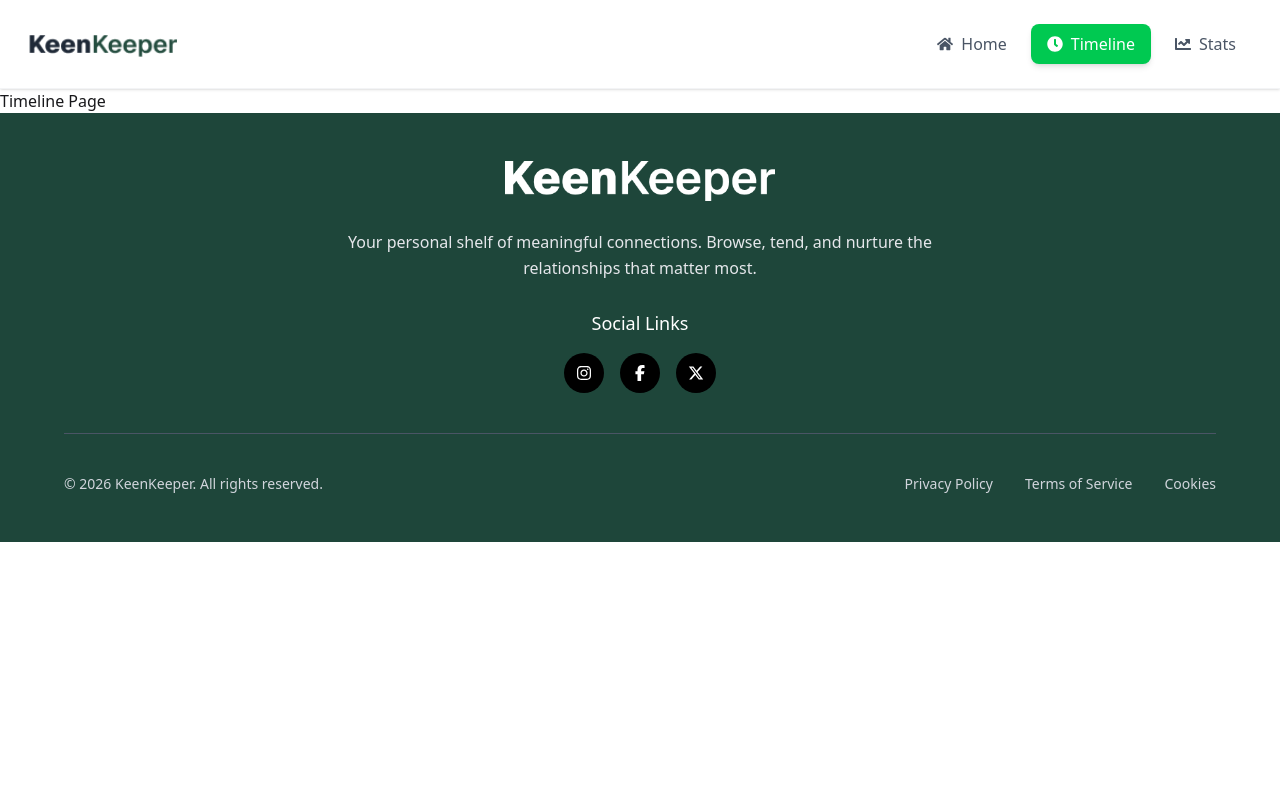
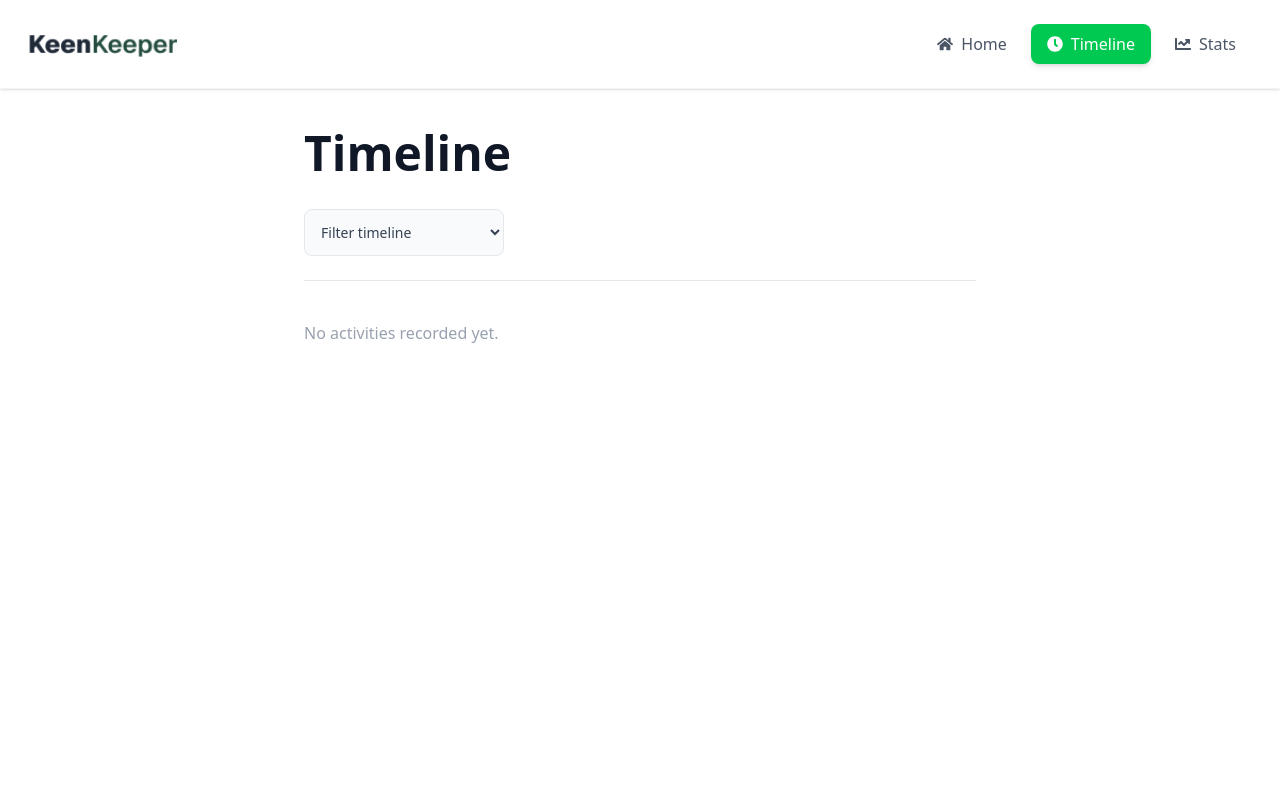
Before and after one commit to SmaahPro/Assignment-7, a Next.js app: page /timeline in a window 1280 px wide. Shown: the top 800 px of the page. Built offline with nearby package versions, Linux system fonts and the light colour scheme.

Commit message:
TimelinePage

```diff
--- a/src/app/timeline/page.jsx
+++ b/src/app/timeline/page.jsx
@@ -1,11 +1,83 @@
-import React from 'react';
+"use client";
 
-const TimelinePage = () => {
+import { useState, useEffect } from "react";
+import { FaPhone, FaCommentDots, FaVideo } from "react-icons/fa";
+
+export default function TimelinePage() {
+    const [timelineData, setTimelineData] = useState([]);
+    const [filter, setFilter] = useState("all");
+
+    useEffect(() => {
+        const savedData = JSON.parse(localStorage.getItem("myTimeline") || "[]");
+        setTimelineData(savedData);
+    }, []);
+
+    const getIcon = (type) => {
+        switch (type.toLowerCase()) {
+            case "text":
+                return <FaCommentDots className="text-blue-500" />;
+            case "video":
+                return <FaVideo className="text-purple-500" />;
+            case "call":
+            case "audio":
+                return <FaPhone className="text-green-500" />;
+            default:
+                return <FaPhone className="text-green-500" />;
+        }
+    };
+
+    const filteredData = timelineData.filter((item) => {
+        if (filter === "all") return true;
+        return item.type.toLowerCase() === filter.toLowerCase();
+    });
+
     return (
-        <div>
-            <h1>Timeline Page</h1>
-        </div>
+        <main className="w-full min-h-screen py-10 px-4">
+            <div className="max-w-2xl mx-auto">
+
+                <h1 className="text-4xl md:text-5xl font-extrabold text-gray-900 mb-8">
+                    Timeline
+                </h1>
+
+                <div className="mb-10 pb-6 border-b border-gray-200">
+                    <select
+                        value={filter}
+                        onChange={(e) => setFilter(e.target.value)}
+                        className="bg-gray-50 border border-gray-200 text-gray-700 text-sm rounded-lg p-3 outline-none focus:outline-none focus:ring-0 focus:border-gray-200"
+                        style={{ width: "200px" }}
+                    >
+                        <option value="all">Filter timeline</option>
+                        <option value="audio">Audio</option>
+                        <option value="video">Video</option>
+                        <option value="text">Text</option>
+                    </select>
+                </div>
+
+                <div className="flex flex-col gap-6">
+                    {filteredData.length === 0 ? (
+                        <p className="text-gray-400">No activities recorded yet.</p>
+                    ) : (
+                        filteredData.map((item, index) => (
+                            <div
+                                key={index}
+                                className="flex items-center gap-4 p-4 bg-white border border-gray-100 shadow-sm rounded-2xl"
+                            >
+                                <div className="w-12 h-12 flex items-center justify-center bg-gray-50 rounded-full flex-shrink-0">
+                                    {getIcon(item.type)}
+                                </div>
+
+                                <div className="flex-1 min-w-0">
+                                    <p className="text-gray-900 font-bold text-lg truncate">
+                                        <span className="capitalize">{item.type}</span> with{" "}
+                                        {item.friendName}
+                                    </p>
+                                    <p className="text-sm text-gray-400">{item.date}</p>
+                                </div>
+                            </div>
+                        ))
+                    )}
+                </div>
+            </div>
+        </main>
     );
-};
-
-export default TimelinePage;
+}
```
